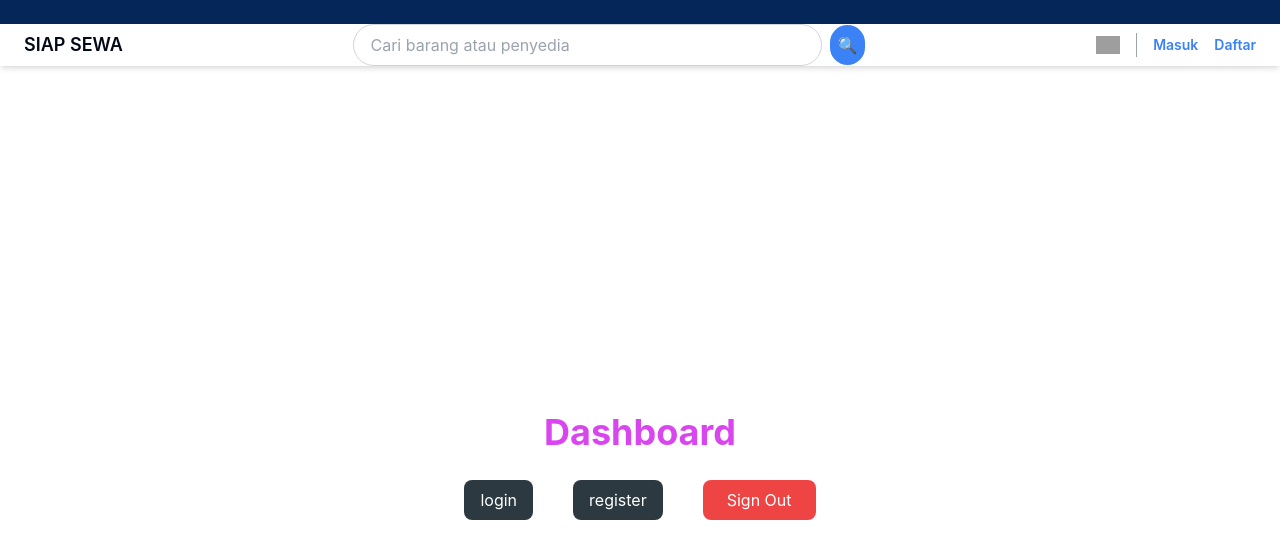
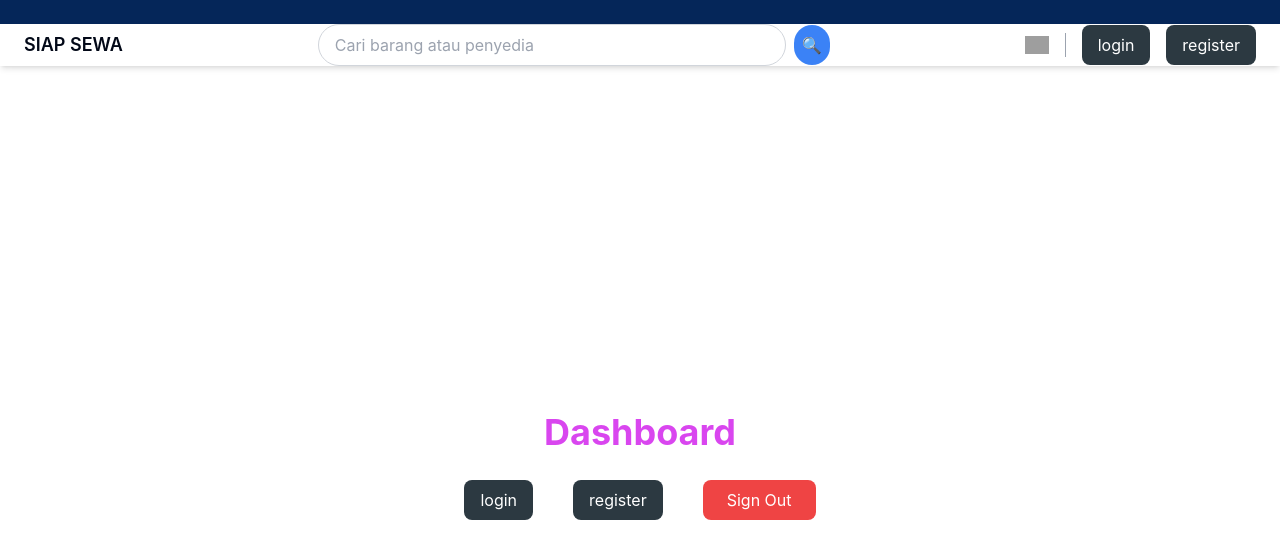
Before and after one commit to parimartha27/Pintu-Sewa, a Next.js app: page / in a window 1280 px wide. Shown: the top 558 px of the page. Built offline with nearby package versions, Linux system fonts and the light colour scheme; no server answers; grey boxes are pictures that could not be loaded.

Commit message:
auth terpisah

```diff
--- a/app/page.tsx
+++ b/app/page.tsx
@@ -7,11 +7,19 @@ import Navbar from "@/components/layout/navbar/Navbar";
 import { signOut } from "next-auth/react";
 
 export default function Dashboard() {
+
+  const handleSignOut = async () => {
+    await signOut({callbackUrl: "/login" });
+
+    localStorage.clear();
+    sessionStorage.clear();
+
+  };
+
+  const sessionCredential: string = localStorage.getItem("session") || "";
+  const username: string = localStorage.getItem("username") || "";
   const { data: session } = useSession();
 
-  // if (!session?.user) {
-  //   return <div>Loading...</div>;
-  // }
   return (
     <>
       <Navbar />
@@ -32,12 +40,25 @@ export default function Dashboard() {
             </button>
           </Link>
           <button
-            onClick={() => signOut({ callbackUrl: "/login" })}
+            onClick={handleSignOut}
             className="bg-red-500 text-white py-2 px-6 rounded-lg hover:bg-red-600"
           >
             Sign Out
           </button>
         </div>
+        {sessionCredential && (
+          <div className="flex flex-col items-center justify-center min-h-screen space-y-4">
+            {/* <Image
+              width={200}
+              height={200}
+              src={session.user?.image || "/default-avatar.png"}
+              alt="Profile Picture"
+              className="w-24 h-24 rounded-full border-2 border-gray-300"
+            /> */}
+            <h1 className="text-2xl font-semibold">{username}</h1>
+            {/* <p className="text-gray-600">{session.user?.email}</p> */}
+          </div>
+        )}
         {session && (
           <div className="flex flex-col items-center justify-center min-h-screen space-y-4">
             <Image
--- a/components/layout/navbar/Navbar.tsx
+++ b/components/layout/navbar/Navbar.tsx
@@ -1,6 +1,7 @@
-import Image from 'next/image';
-import { useSession } from 'next-auth/react';
-import { useState } from 'react';
+import Image from "next/image";
+import { useSession } from "next-auth/react";
+import { useState } from "react";
+import Link from "next/link";
 
 const Navbar = () => {
   const { data: session } = useSession();
@@ -8,14 +9,10 @@ const Navbar = () => {
 
   return (
     <div className="flex flex-col w-full sticky top-0 z-50">
-
       <div className="h-[24px] bg-color-primaryDark"></div>
 
-
       <div className=" flex items-center justify-between h-3/4 bg-white px-6 shadow-md">
-
-        <div className="text-lg font-semibold">SIAP SEWA</div>
-
+        <div className="hidden sm:block text-lg font-semibold">SIAP SEWA</div>
 
         <div className="flex items-center w-full max-w-lg space-x-2">
           <input
@@ -45,13 +42,20 @@ const Navbar = () => {
 
           {!session ? (
             <>
-              <button className="text-sm font-semibold text-blue-500">Masuk</button>
+              <Link href={"/login"}>
+                <button className="bg-color-primary text-white px-4 py-2 rounded-lg hover:bg-fuchsia-500">
+                  login
+                </button>
+              </Link>
 
-              <button className="text-sm font-semibold text-blue-500">Daftar</button>
+              <Link href={"/register"}>
+                <button className="bg-color-primary text-white px-4 py-2 rounded-lg hover:bg-fuchsia-500">
+                  register
+                </button>
+              </Link>
             </>
           ) : (
             <div className="flex items-center space-x-3">
-
               <div className="flex items-center space-x-1">
                 <Image
                   src="/path-to-store-icon.svg"
@@ -64,7 +68,7 @@ const Navbar = () => {
 
               <div className="flex items-center space-x-2">
                 <Image
-                  src={session.user?.image || '/default-avatar.jpg'}
+                  src={session.user?.image || "/default-avatar.jpg"}
                   alt="User Avatar"
                   width={32}
                   height={32}
--- /dev/null
+++ b/components/ui/skeleton.tsx
@@ -0,0 +1,15 @@
+import { cn } from "@/lib/utils"
+
+function Skeleton({
+  className,
+  ...props
+}: React.HTMLAttributes<HTMLDivElement>) {
+  return (
+    <div
+      className={cn("animate-pulse rounded-md bg-primary/10", className)}
+      {...props}
+    />
+  )
+}
+
+export { Skeleton }
--- a/services/authServices.ts
+++ b/services/authServices.ts
@@ -43,6 +43,8 @@ export async function loginService(data: LoginData, callback: (response: LoginRe
     const response = await axios.post<LoginResponse>(`${API_BASE_URL}/login`, data);
     console.log("Login Request:", data);
     console.log("Login Response:", response.data);
+    localStorage.setItem("username",response.data.output_schema.username);
+    localStorage.setItem("session",response.data.output_schema.session);
     callback(response.data);
     return response.data;
   } catch (error: unknown) {
```
